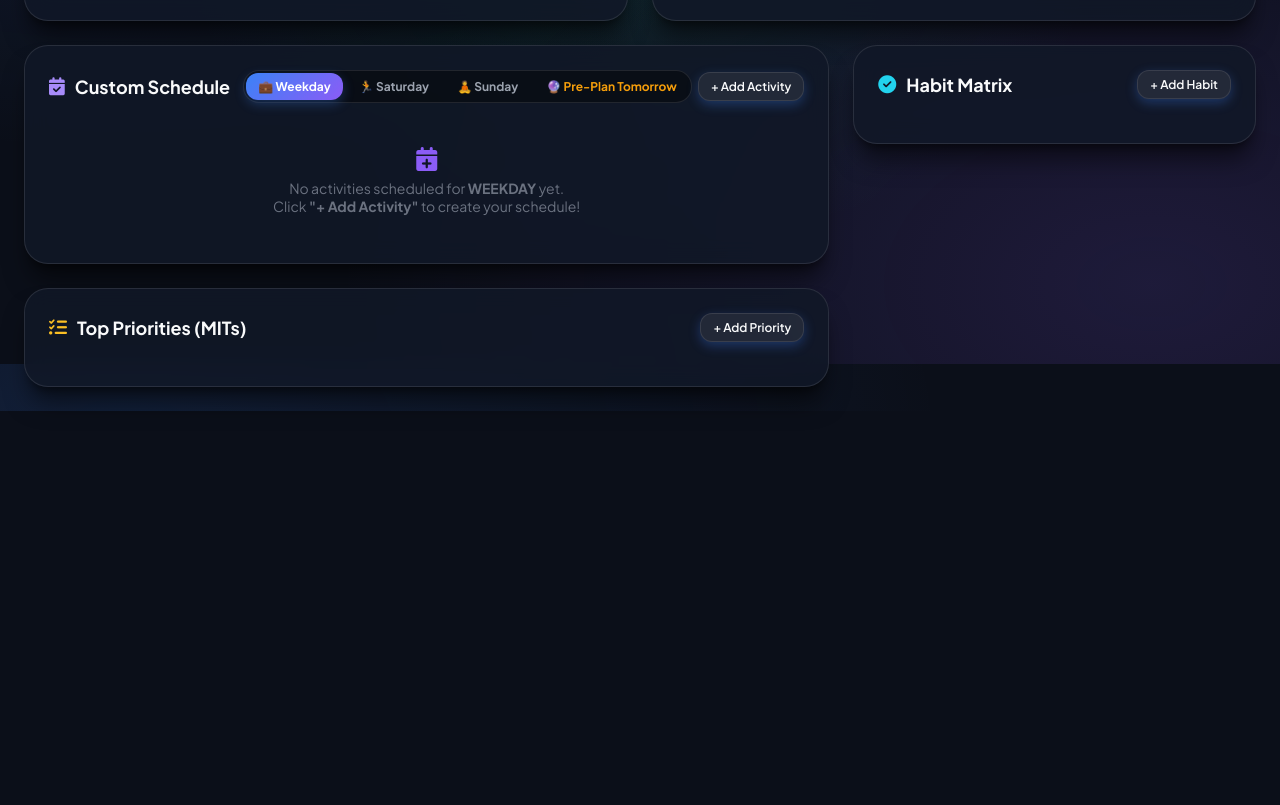
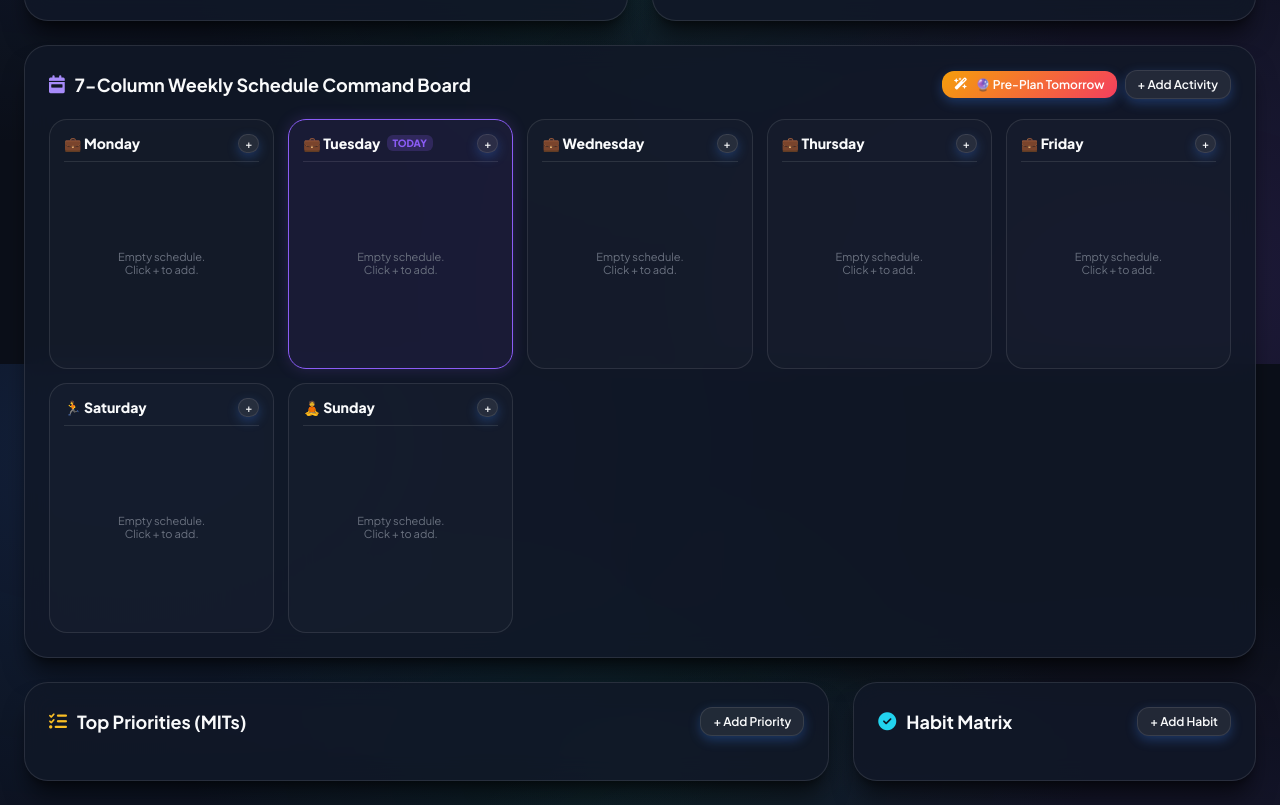
Before and after one commit to pandeylavanya079-hub/ai-performance-dashboard, a website: page index.html in a window 1280 px wide. Shown: the part 1236-2041 px from the top of the page. Before the commit the page ends 1647 px from the top, so only its background shows below. Drawn offline with nearby package versions, Linux system fonts and the light colour scheme.

Commit message:
Add 7-Column Weekly Schedule Board with side-by-side day columns

```diff
--- a/index.html
+++ b/index.html
@@ -231,6 +231,29 @@
         .cell-partial { background: rgba(245, 158, 11, 0.35); border: 1px solid var(--accent-amber); color: #fbbf24; }
         .cell-miss { background: rgba(244, 63, 94, 0.35); border: 1px solid var(--accent-rose); color: #fb7185; }
 
+        /* 7-Column Weekly Grid */
+        .weekly-grid { display: grid; grid-template-columns: repeat(7, 1fr); gap: 14px; margin-top: 14px; }
+        @media (max-width: 1400px) { .weekly-grid { grid-template-columns: repeat(auto-fit, minmax(190px, 1fr)); } }
+
+        .day-column {
+            background: rgba(255, 255, 255, 0.02);
+            border: 1px solid var(--border-color);
+            border-radius: 18px;
+            padding: 14px;
+            display: flex;
+            flex-direction: column;
+            gap: 10px;
+            min-height: 250px;
+            transition: all 0.2s ease;
+        }
+        .day-column.today-column { border-color: var(--accent-purple); background: rgba(139, 92, 246, 0.08); box-shadow: 0 0 15px rgba(139, 92, 246, 0.2); }
+        .day-column-header { display: flex; align-items: center; justify-content: space-between; padding-bottom: 8px; border-bottom: 1px solid var(--border-color); }
+        .day-title { font-family: 'Outfit', sans-serif; font-size: 14px; font-weight: 800; color: var(--text-primary); display: flex; align-items: center; gap: 6px; }
+        .today-pill { font-size: 10px; font-weight: 800; color: var(--accent-purple); background: rgba(139, 92, 246, 0.2); padding: 2px 6px; border-radius: 6px; text-transform: uppercase; }
+
+        .day-item-card { background: rgba(0, 0, 0, 0.35); border: 1px solid var(--border-color); border-radius: 10px; padding: 10px 12px; font-size: 12px; display: flex; flex-direction: column; gap: 6px; }
+        .day-item-top { display: flex; align-items: center; justify-content: space-between; }
+
         .schedule-list, .priority-list, .habit-list { display: flex; flex-direction: column; gap: 12px; }
         .schedule-item { display: flex; align-items: center; gap: 16px; padding: 14px 18px; background: rgba(255, 255, 255, 0.03); border: 1px solid var(--border-color); border-radius: 16px; }
         .time-badge { font-family: 'Outfit', sans-serif; font-size: 13px; font-weight: 700; color: var(--accent-blue); background: rgba(59, 130, 246, 0.12); padding: 6px 12px; border-radius: 8px; min-width: 130px; text-align: center; }
@@ -359,23 +382,22 @@
             </div>
         </div>
 
+        <!-- 7-COLUMN WEEKLY SCHEDULE GRID BOARD -->
+        <div class="card">
+            <div class="card-title" style="flex-wrap: wrap; gap: 12px;">
+                <span><i class="fa-solid fa-calendar-week" style="color: #a78bfa;"></i> 7-Column Weekly Schedule Command Board</span>
+                <div style="display: flex; gap: 8px; align-items: center; flex-wrap: wrap;">
+                    <button class="btn btn-amber" style="padding: 6px 12px; font-size: 12px;" onclick="switchDayTab('tomorrow')"><i class="fa-solid fa-wand-magic-sparkles"></i> 🔮 Pre-Plan Tomorrow</button>
+                    <button class="btn btn-secondary" style="padding: 6px 12px; font-size: 12px;" onclick="openModal('activityModal')">+ Add Activity</button>
+                </div>
+            </div>
+            <div class="weekly-grid" id="weeklyGridContainer">
+                <!-- 7 Columns Render Dynamically -->
+            </div>
+        </div>
+
         <div class="main-grid">
             <div style="display: flex; flex-direction: column; gap: 24px;">
-                <div class="card">
-                    <div class="card-title" style="flex-wrap: wrap; gap: 12px;">
-                        <span><i class="fa-solid fa-calendar-check" style="color: #a78bfa;"></i> Custom Schedule</span>
-                        <div style="display: flex; gap: 6px; align-items: center; flex-wrap: wrap;">
-                            <div class="tab-switcher" style="padding: 2px;">
-                                <button class="tab-btn active" id="dayTab-weekday" style="padding: 6px 12px; font-size: 12px;" onclick="switchDayTab('weekday')">💼 Weekday</button>
-                                <button class="tab-btn" id="dayTab-saturday" style="padding: 6px 12px; font-size: 12px;" onclick="switchDayTab('saturday')">🏃 Saturday</button>
-                                <button class="tab-btn" id="dayTab-sunday" style="padding: 6px 12px; font-size: 12px;" onclick="switchDayTab('sunday')">🧘 Sunday</button>
-                                <button class="tab-btn" id="dayTab-tomorrow" style="padding: 6px 12px; font-size: 12px; color: var(--accent-amber);" onclick="switchDayTab('tomorrow')">🔮 Pre-Plan Tomorrow</button>
-                            </div>
-                            <button class="btn btn-secondary" style="padding: 6px 12px; font-size: 12px;" onclick="openModal('activityModal')">+ Add Activity</button>
-                        </div>
-                    </div>
-                    <div class="schedule-list" id="scheduleList"></div>
-                </div>
                 <div class="card">
                     <div class="card-title">
                         <span><i class="fa-solid fa-list-check" style="color: #fbbf24;"></i> Top Priorities (MITs)</span>
@@ -462,12 +484,15 @@
         <input type="text" class="form-control" id="actTime" placeholder="Time Window (e.g. 08:00 - 09:30 AM)">
         <input type="text" class="form-control" id="actTitle" placeholder="Activity Title">
         <select class="form-control" id="actDayTarget">
-            <option value="current" selected>Apply to Current Selected Tab</option>
-            <option value="tomorrow">🔮 Tomorrow (Pre-Plan Ahead)</option>
-            <option value="weekday">💼 Weekdays (Mon-Fri)</option>
+            <option value="monday" selected>💼 Monday</option>
+            <option value="tuesday">💼 Tuesday</option>
+            <option value="wednesday">💼 Wednesday</option>
+            <option value="thursday">💼 Thursday</option>
+            <option value="friday">💼 Friday</option>
             <option value="saturday">🏃 Saturday</option>
             <option value="sunday">🧘 Sunday</option>
-            <option value="all">🌐 All Days</option>
+            <option value="tomorrow">🔮 Pre-Plan Tomorrow</option>
+            <option value="all">🌐 All 7 Days</option>
         </select>
         <div style="display: flex; gap: 12px; justify-content: flex-end;">
             <button class="btn btn-secondary" onclick="closeModal('activityModal')">Cancel</button>
@@ -789,36 +814,102 @@
         grid.innerHTML = html;
     }
 
-    function updateMonthlyView() { renderMonthlyChart(); renderHeatmap(); }
+    const weekDaysList = [
+        { key: 'monday', label: 'Monday', icon: '💼' },
+        { key: 'tuesday', label: 'Tuesday', icon: '💼' },
+        { key: 'wednesday', label: 'Wednesday', icon: '💼' },
+        { key: 'thursday', label: 'Thursday', icon: '💼' },
+        { key: 'friday', label: 'Friday', icon: '💼' },
+        { key: 'saturday', label: 'Saturday', icon: '🏃' },
+        { key: 'sunday', label: 'Sunday', icon: '🧘' }
+    ];
 
-    function toggleSchedule(idx) {
-        const list = state.schedules[state.activeDayTab] || [];
-        if (list[idx]) list[idx].checked = !list[idx].checked;
-        saveState();
+    function renderSchedule() {
+        const container = document.getElementById('weeklyGridContainer');
+        if (!container) return;
+
+        const dayNum = new Date().getDay(); // 0 = Sun, 1 = Mon, ..., 6 = Sat
+        const dayMap = { 1: 0, 2: 1, 3: 2, 4: 3, 5: 4, 6: 5, 0: 6 };
+        const todayIdx = dayMap[dayNum];
+
+        state.schedules = state.schedules || {};
+
+        container.innerHTML = weekDaysList.map((d, idx) => {
+            const list = state.schedules[d.key] || [];
+            const isToday = (idx === todayIdx);
+
+            return `
+                <div class="day-column ${isToday ? 'today-column' : ''}">
+                    <div class="day-column-header">
+                        <div class="day-title">
+                            <span>${d.icon} ${d.label}</span>
+                            ${isToday ? '<span class="today-pill">Today</span>' : ''}
+                        </div>
+                        <button class="btn btn-secondary" style="padding: 2px 6px; font-size: 11px;" onclick="openModalForDay('${d.key}')">+</button>
+                    </div>
+                    <div style="display: flex; flex-direction: column; gap: 8px; flex-grow: 1;">
+                        ${list.length === 0 ? `
+                            <div style="font-size: 11px; color: var(--text-muted); text-align: center; margin: auto 0; padding: 20px 4px;">
+                                Empty schedule.<br>Click + to add.
+                            </div>
+                        ` : list.map((item, itemIdx) => `
+                            <div class="day-item-card">
+                                <div class="day-item-top">
+                                    <span style="font-weight: 700; color: var(--accent-blue); font-size: 11px;">${item.time}</span>
+                                    <div style="display: flex; gap: 6px; align-items: center;">
+                                        <input type="checkbox" ${item.checked ? 'checked' : ''} onchange="toggleDayItem('${d.key}', ${itemIdx})">
+                                        <button class="del-btn" style="font-size: 11px;" onclick="deleteDayItem('${d.key}', ${itemIdx})"><i class="fa-solid fa-xmark"></i></button>
+                                    </div>
+                                </div>
+                                <div style="color: #f3f4f6; ${item.checked ? 'text-decoration: line-through; opacity: 0.6;' : ''}">${item.desc}</div>
+                            </div>
+                        `).join('')}
+                    </div>
+                </div>
+            `;
+        }).join('');
     }
 
-    function deleteSchedule(idx) {
-        const list = state.schedules[state.activeDayTab] || [];
-        if (list[idx]) list.splice(idx, 1);
-        renderSchedule(); saveState();
+    function toggleDayItem(dayKey, itemIdx) {
+        if (state.schedules[dayKey] && state.schedules[dayKey][itemIdx]) {
+            state.schedules[dayKey][itemIdx].checked = !state.schedules[dayKey][itemIdx].checked;
+            saveState();
+            renderSchedule();
+        }
     }
+
+    function deleteDayItem(dayKey, itemIdx) {
+        if (state.schedules[dayKey] && state.schedules[dayKey][itemIdx]) {
+            state.schedules[dayKey].splice(itemIdx, 1);
+            saveState();
+            renderSchedule();
+        }
+    }
+
+    function openModalForDay(dayKey) {
+        const select = document.getElementById('actDayTarget');
+        if (select) select.value = dayKey;
+        openModal('activityModal');
+    }
+
+    function updateMonthlyView() { renderMonthlyChart(); renderHeatmap(); }
 
     function addCustomActivity() {
         const time = document.getElementById('actTime').value.trim();
         const desc = document.getElementById('actTitle').value.trim();
-        const target = document.getElementById('actDayTarget') ? document.getElementById('actDayTarget').value : 'current';
+        const target = document.getElementById('actDayTarget') ? document.getElementById('actDayTarget').value : 'monday';
         if (!time || !desc) return alert('Enter time & title!');
 
         const item = { id: Date.now(), time, desc, checked: false };
 
         if (target === 'all') {
-            state.schedules.weekday.push({...item});
-            state.schedules.saturday.push({...item});
-            state.schedules.sunday.push({...item});
-        } else if (target === 'current') {
-            (state.schedules[state.activeDayTab] = state.schedules[state.activeDayTab] || []).push(item);
+            ['monday', 'tuesday', 'wednesday', 'thursday', 'friday', 'saturday', 'sunday'].forEach(d => {
+                state.schedules[d] = state.schedules[d] || [];
+                state.schedules[d].push({...item});
+            });
         } else {
-            (state.schedules[target] = state.schedules[target] || []).push(item);
+            state.schedules[target] = state.schedules[target] || [];
+            state.schedules[target].push(item);
         }
 
         document.getElementById('actTime').value = '';
@@ -857,13 +948,12 @@
             localStorage.removeItem('ai_performance_standalone_db');
             localStorage.removeItem('ai_performance_db');
             state = {
-                activeDayTab: 'weekday',
-                schedules: { weekday: [], saturday: [], sunday: [] },
+                activeDayTab: 'monday',
+                schedules: { monday: [], tuesday: [], wednesday: [], thursday: [], friday: [], saturday: [], sunday: [], tomorrow: [] },
                 priorities: [],
                 habits: [],
                 scores: { productivity: 0, health: 0, learning: 0, fitness: 0, discipline: 0, consistency: 0, goal: 0 }
             };
-            switchDayTab('weekday');
             render();
             evaluateWeaknesses();
             const status = document.getElementById('statusText');
```
